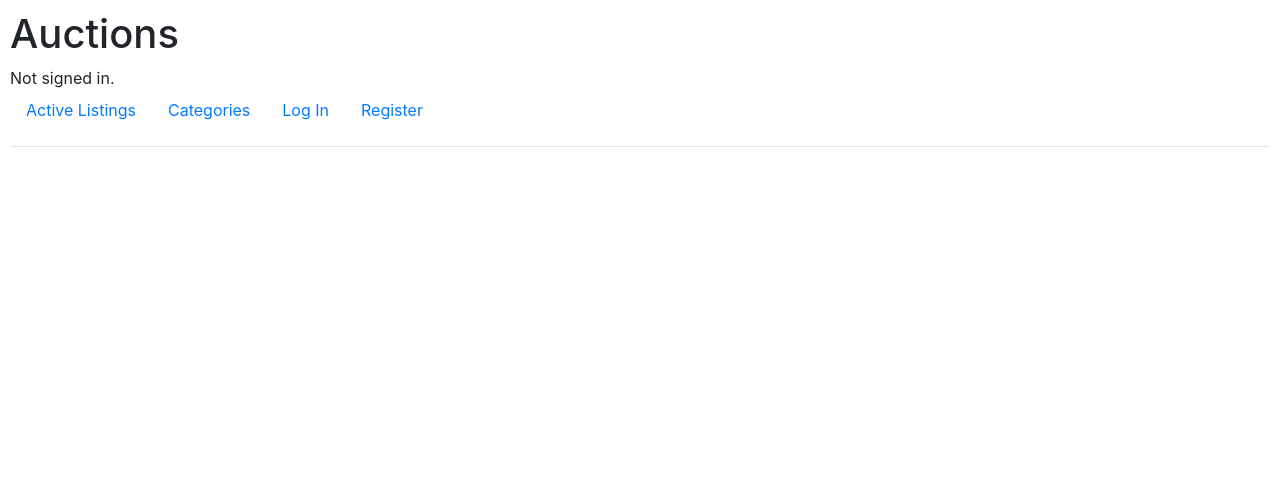
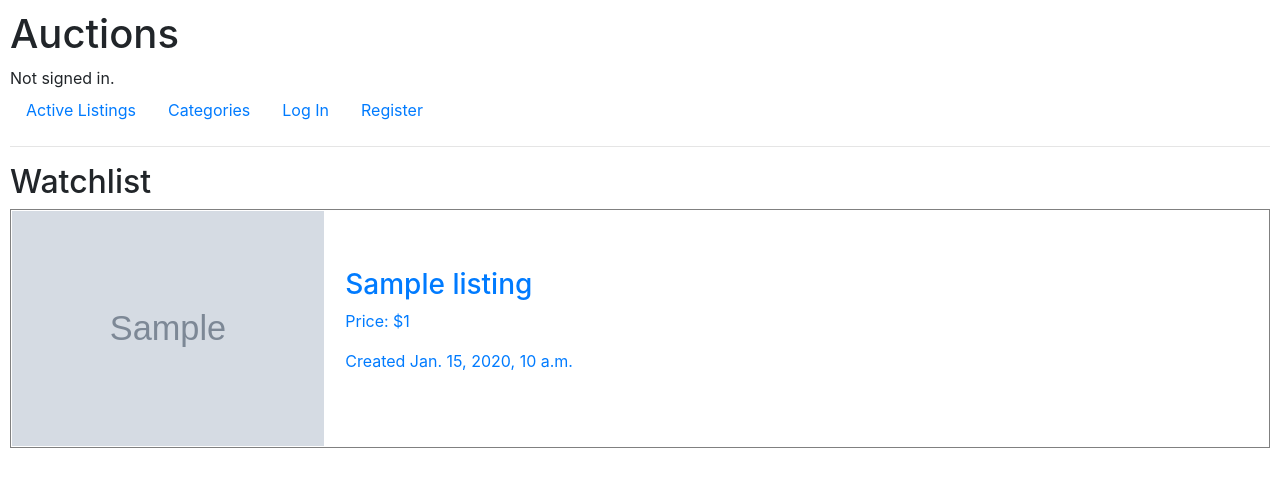
Before and after one commit to qwertyfonz/web-project-2, a Django app: template auctions/templates/auctions/watchlist.html in a window 1280 px wide. Shown: the top 487 px of the page. Run offline with Django 3.2, Linux system fonts and the light colour scheme; the template is opened without the code that fills it: most values are stand-ins (such as "Sample title", 1, 10 or a date in 2020); grey boxes marked "Sample" are stand-in pictures; parts of the project's set-up code (start-up, migrations or seed data) failed here and were passed over; some libraries are stand-ins or nearby versions.

Commit message:
Make watchlist functionality

```diff
--- a/auctions/models.py
+++ b/auctions/models.py
@@ -31,16 +31,16 @@ class Listing(models.Model):
 
 class Bid(models.Model):
     username    = models.ForeignKey(User, on_delete=models.CASCADE, null=True)
-    listingID   = models.ForeignKey(Listing, on_delete=models.CASCADE, null=True)
+    listing     = models.ForeignKey(Listing, on_delete=models.CASCADE, null=True)
     bidAmount   = models.DecimalField(decimal_places=2, max_digits=15)
 
 
 class Comment(models.Model):
     username    = models.ForeignKey(User, on_delete=models.CASCADE, null=True)
-    listingID   = models.ForeignKey(Listing, on_delete=models.CASCADE, null=True)
+    listing     = models.ForeignKey(Listing, on_delete=models.CASCADE, null=True)
     comment     = models.CharField(max_length=200)
     date        = models.DateTimeField()
 
 class Watchlist(models.Model):
     username    = models.ForeignKey(User, on_delete=models.CASCADE, null=True)
-    listingID   = models.ForeignKey(Listing, on_delete=models.CASCADE, null=True)
+    listing     = models.ForeignKey(Listing, on_delete=models.CASCADE, null=True)
--- a/auctions/templates/auctions/index.html
+++ b/auctions/templates/auctions/index.html
@@ -8,7 +8,7 @@
     {% for listing in listings %}
         {% if listing.status == "Active" %}
         <a href="{% url 'listing' listing.id %}">
-            <tr style="border: 1px grey; border-collapse: collapse; border-style: ridge">
+            <tr style="border: 1px grey; border-style: ridge">
 
                 <td>
                     <a href="{% url 'listing' listing.id %}">
--- a/auctions/templates/auctions/layout.html
+++ b/auctions/templates/auctions/layout.html
@@ -34,6 +34,9 @@
                     <a class="nav-link" href="{% url 'categories' %}">Categories</a>
                 </li>
                 <li class="nav-item">
+                    <a class="nav-link" href="{% url 'watchlist' %}">Watchlist</a>
+                </li>
+                <li class="nav-item">
                     <a class="nav-link" href="{% url 'logout' %}">Log Out</a>
                 </li>
             {% else %}
--- a/auctions/templates/auctions/watchlist.html
+++ b/auctions/templates/auctions/watchlist.html
@@ -1,8 +1,33 @@
 {% extends "auctions/layout.html" %}
 
+
 {% block body %}
+    <h2>Watchlist</h2>
 
+    <table>
 
+    {% for listing in userWatchlist %}
+        {% if listing.status == "Active" %}
+        <a href="{% url 'listing' listing.id %}">
+            <tr style="border: 1px grey; border-collapse: collapse; border-style: ridge">
 
+                <td>
+                    <a href="{% url 'listing' listing.id %}">
+                        <img src="{{ listing.imageURL }}" style="max-width: 100%; max-height: 100%">
+                    </a>
+                </td>
 
+                <td style="text-align:left; width: 75%; padding-left: 20px">
+                    <a href="{% url 'listing' listing.id %}">
+                        <h3>{{ listing.title }}</h3>
+                        <p>Price: ${{ listing.currentBid }}</p>
+                        <p>Created {{ listing.createdDate }}</p>
+                     </a>
+                </td>
+
+            </tr>
+        </a>
+        {% endif %}
+    {% endfor %}
+    </table>
 {% endblock %}
--- a/auctions/urls.py
+++ b/auctions/urls.py
@@ -10,6 +10,6 @@ urlpatterns = [
     path("categories", views.categories, name="categories"),
     path("categories/<str:category>", views.categories_detail, name="categories_detail"),
     path("newlisting", views.newlisting, name="newlisting"),
-    # path("watchlist", views.watchlist, name="watchlist"),
+    path("watchlist", views.watchlist, name="watchlist"),
     path(r"listing/<int:pk>", views.listing, name="listing")
 ]
```
Also changed, not shown: auctions/templates/auctions/listing.html (+19 -2 lines), auctions/views.py (+28 -5 lines), db.sqlite3.
